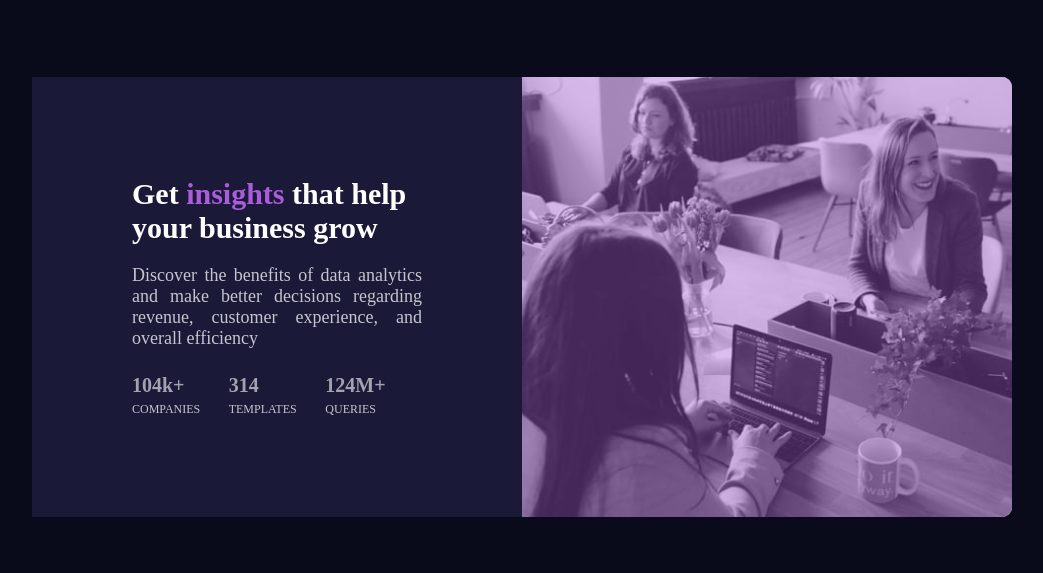
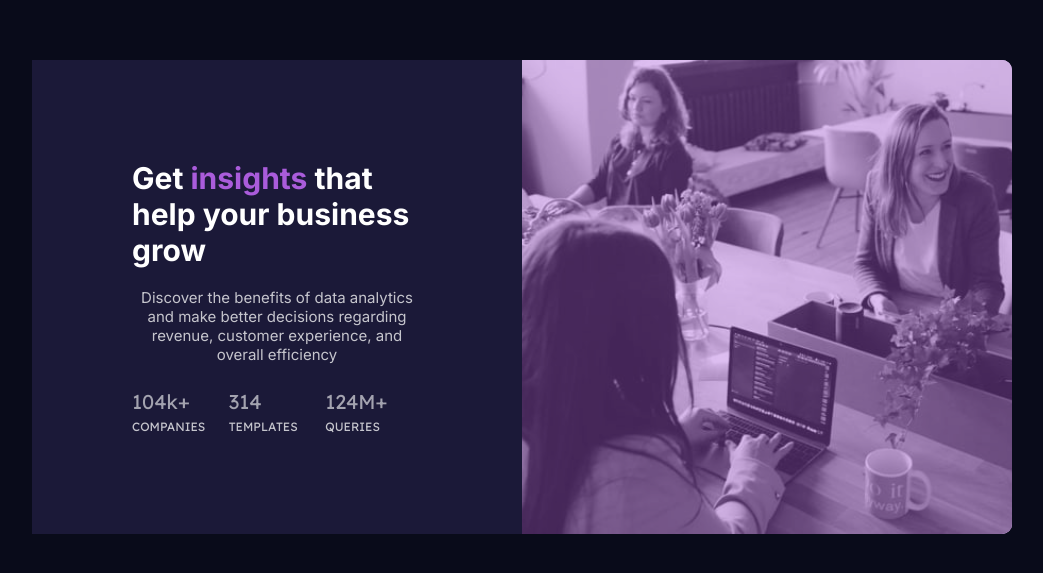
Before and after one commit to Frimpong04/stats-preview-card, a plain HTML site: page index.html in a window 1280 px wide. Shown: the part 103-676 px from the top of the page, without its empty margins (118-1161 px from the left). Drawn offline with Linux system fonts and the light colour scheme.

Commit message:
add font family from google

```diff
--- a/style.css
+++ b/style.css
@@ -47,6 +47,7 @@ img {
 }
 
 .text-container {
+    font-family: 'Inter', sans-serif;
     display:flex;
     flex-direction:column;
     padding:10rem;
@@ -55,6 +56,7 @@ img {
 }
 
 .text-container h1 {
+    font-weight:700;
     font-size:3rem;
     margin-bottom:2rem;
     color:var(--main-heading-text);
@@ -65,12 +67,14 @@ img {
 }
 
 .subheading {
-    text-align:justify;
-    font-size:1.8rem;
+    font-weight:400;
+    text-align:center;
+    font-size:1.5rem;
     margin-bottom:2.5rem;
     color:var(--main-paragraph);
 }
 .stats-container {
+    font-family: 'Lexend Deca', sans-serif;
     display:flex;
     align-items:center;
     flex-wrap:wrap;
@@ -83,6 +87,7 @@ img {
 
 
 .stats-item h2 {
+    font-weight:400;
     font-size:2rem;
     margin-bottom:0.5rem;
     color:var(--stats-heading);
```
